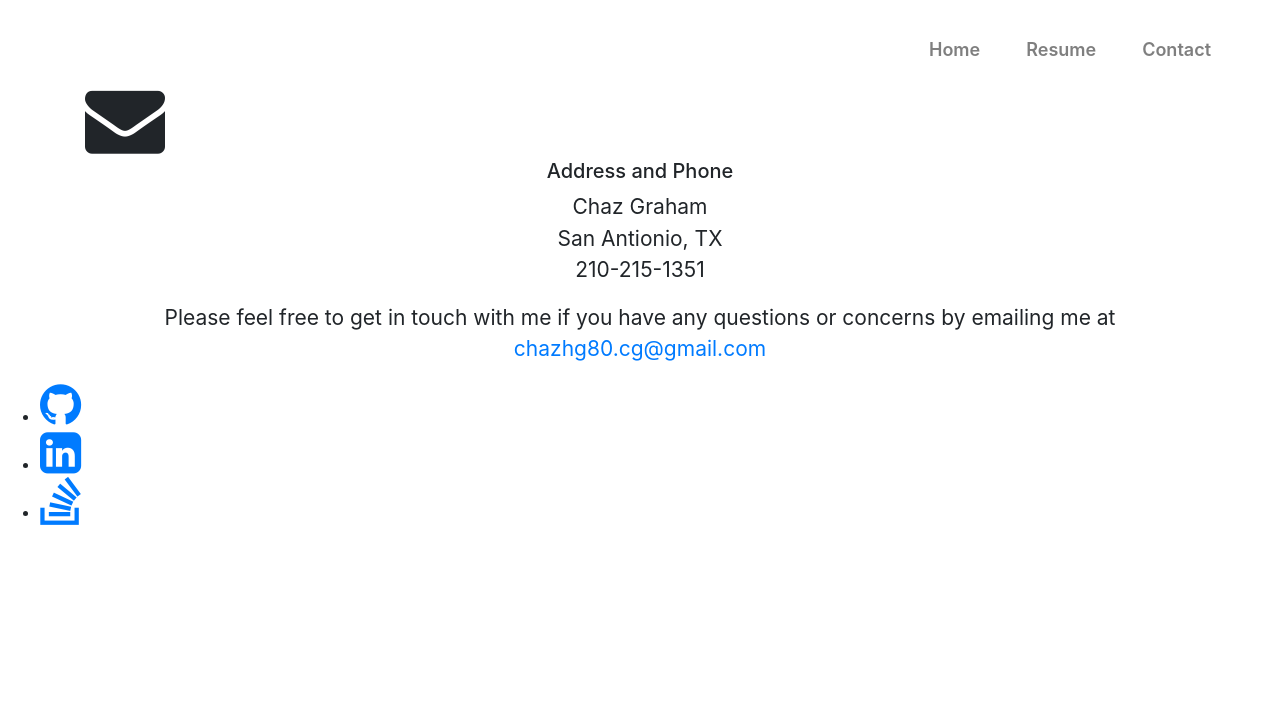
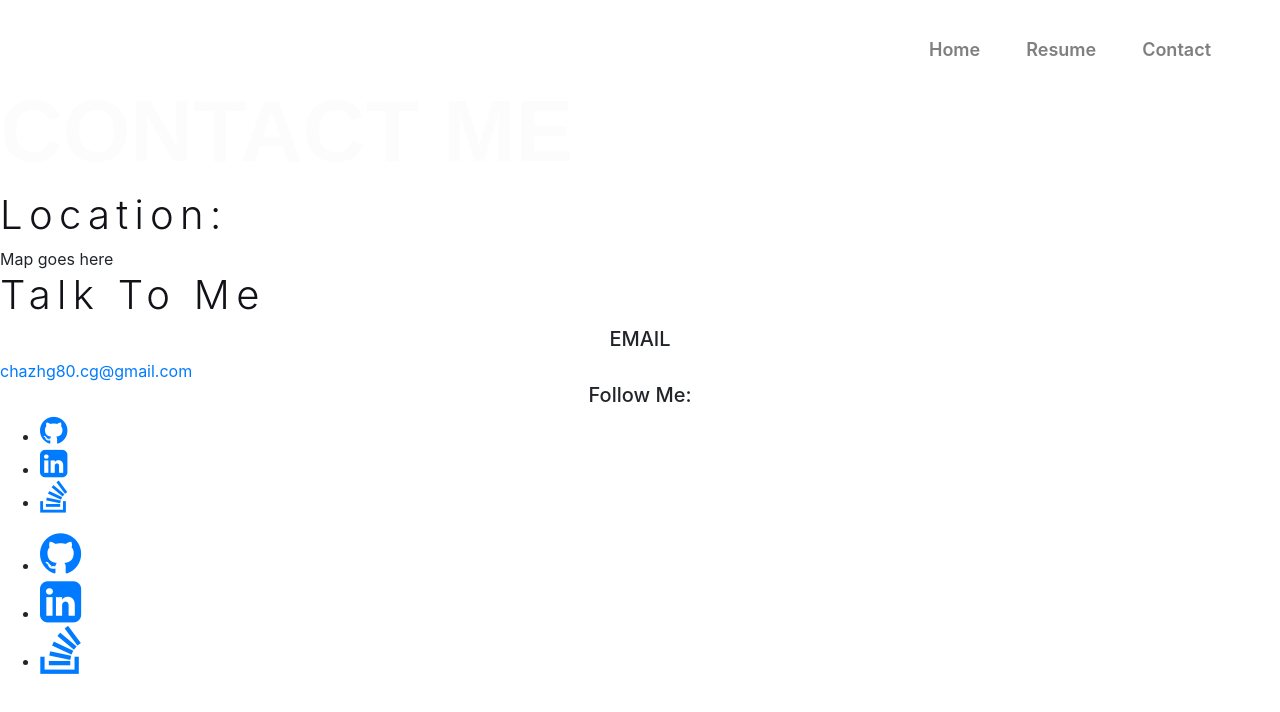
Before and after one commit to chazgraham/Chazs-React-Portfolio, a React (Create React App) app: page /contact in a window 1280 px wide. Shown: the top 712 px of the page. Built offline with nearby package versions, Linux system fonts and the light colour scheme.

Commit message:
removed old contact code and replace with new structure

```diff
--- a/src/components/Contact/index.js
+++ b/src/components/Contact/index.js
@@ -1,25 +1,40 @@
 import React from 'react';
-import { Container } from 'react-bootstrap';
 
 function ContactForm() {
 
   return (
-    <Container className='contact'>
-      <aside>
-        <i class="fa fa-solid fa-envelope fa-5x"></i>
-        <h5>Address and Phone</h5>
-        <p>
-          Chaz Graham
-          <br></br>
-          San Antionio, TX
-          <br></br>
-          210-215-1351
-        </p>
-      </aside>
-      <div className='email'>
-      <p>Please feel free to get in touch with me if you have any questions or concerns by emailing me at <a href='mailto: chazhg80.cg@gmail.com'>chazhg80.cg@gmail.com</a></p>
-      </div>
-    </Container>
+    <>
+      <section className='contact_img'>
+        <div>
+          <h1>CONTACT ME</h1>
+        </div>
+      </section>
+      <section>
+        <div>
+          <h2>Location:</h2>
+          <div>Map goes here</div>
+        </div>
+        <div>
+          <h2>Talk To Me</h2>
+          <div>
+            <h5>EMAIL</h5>
+            <a href = "mailto: chazhg80.cg@gmail.com">chazhg80.cg@gmail.com</a>
+            <h5>Follow Me:</h5>
+            <ul className='flex-row'>
+                <li>
+                    <a href='https://github.com/chazgraham'><i class="fa fa-github fa-2x"></i></a>
+                </li>
+                <li>
+                    <a href='https://www.linkedin.com/in/chaz-graham-a95a43258'><i class="fa fa-linkedin-square fa-2x"></i></a>
+                </li>
+                <li>
+                    <a href='https://stackoverflow.com/users/19429367/chaz-graham'><i class="fa fa-stack-overflow fa-2x"></i></a>
+                </li>
+            </ul>
+          </div>
+        </div>
+      </section>
+    </>
   );
 }
 
--- a/src/index.css
+++ b/src/index.css
@@ -78,8 +78,7 @@ a.nav-link {
 
 .about {
   display: flex;
-  margin-top: 90px;
-  margin-bottom: 100px;
+  margin: 90px 50px 100px 50px;
   justify-content: space-around;
 }
 
```
